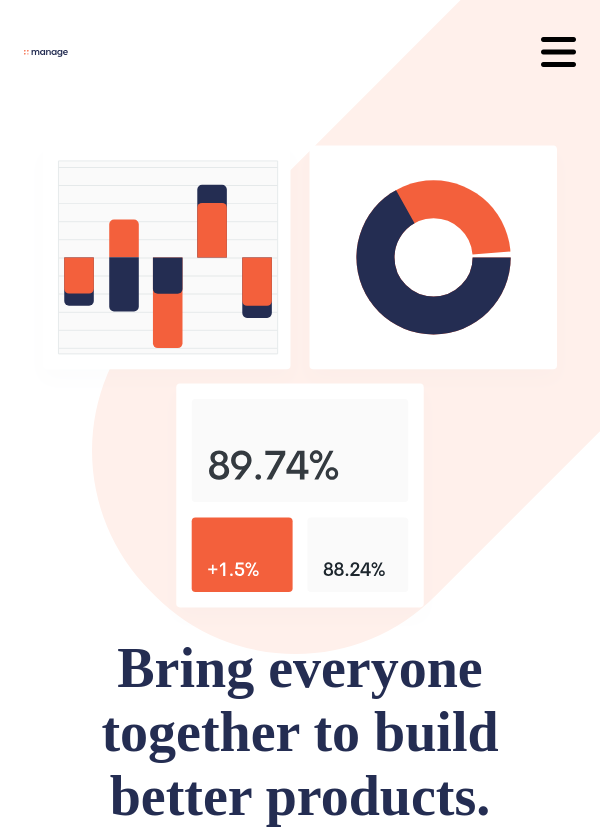
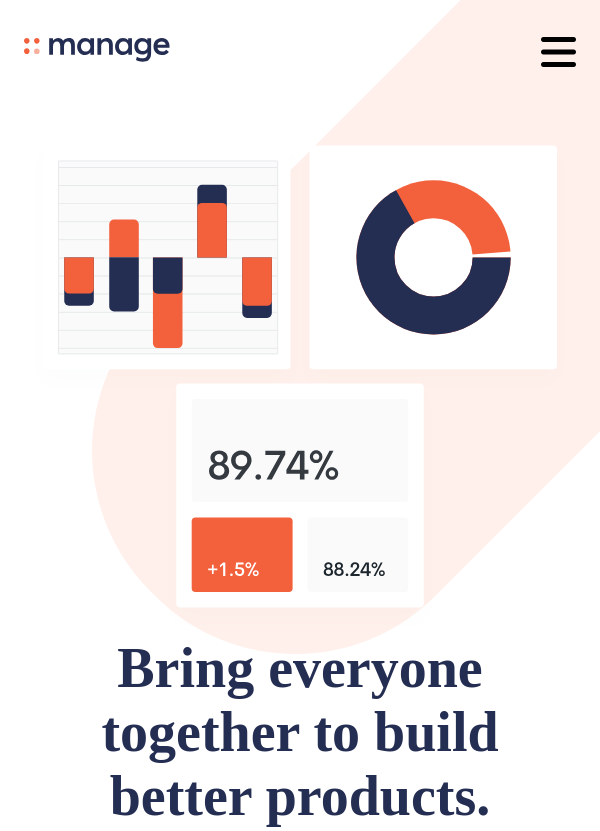
Before and after one commit to chamanbravo/Manage-landingpage, a plain HTML site: page index.html in a window 600 px wide. Shown: the top 831 px of the page. Drawn offline with nearby package versions, Linux system fonts and the light colour scheme; a web font is replaced by a local one.

Commit message:
Update style.css

```diff
--- a/style.css
+++ b/style.css
@@ -374,9 +374,6 @@ form{
     }
     p{
         font-size: 1.8rem;
-    }
-    .logo{
-        width: 30%;
     }
     .ham-menu{
         font-size: 2.5rem;
```
